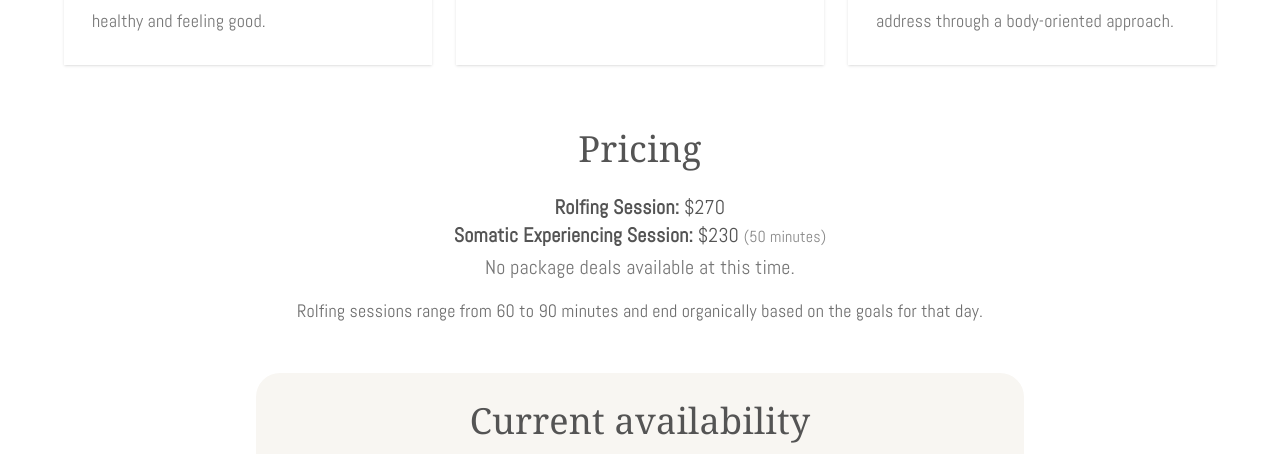
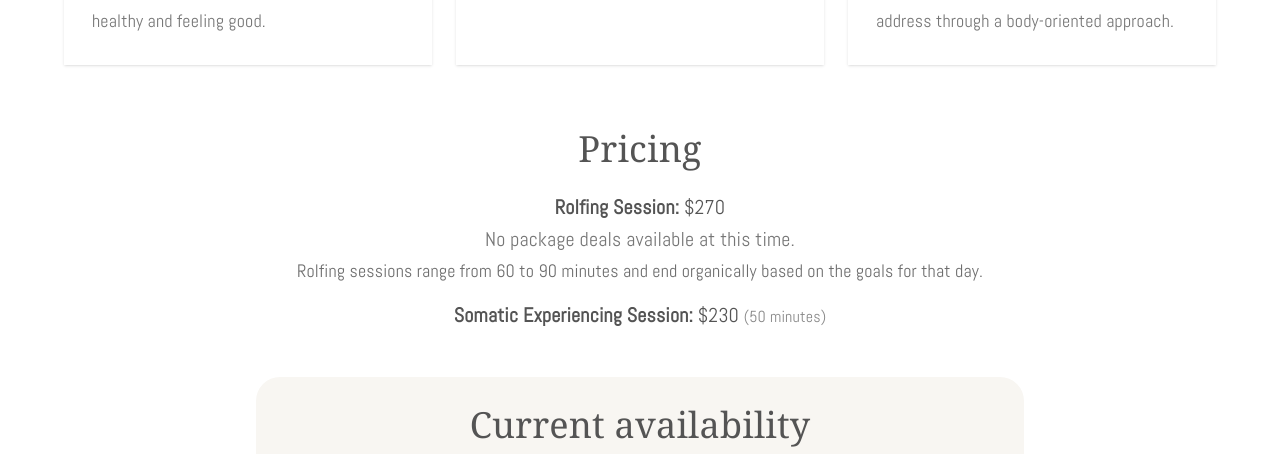
Before and after one commit to rccaputi-cmd/ryansrolfing, an Astro site: page /services in a window 1280 px wide. Shown: the part 665-1119 px from the top of the page. Built offline with nearby package versions, Linux system fonts and the light colour scheme; Astro itself is replaced by a stand-in of ours; a web font is replaced by a local one.

Commit message:
Restructure pricing section layout

```diff
--- a/src/pages/services.astro
+++ b/src/pages/services.astro
@@ -19,11 +19,12 @@ const services = [
     <!-- Pricing -->
     <div class="mx-auto mt-16 max-w-3xl text-center">
       <h2 class="text-4xl">Pricing</h2>
-      <div class="mt-6 text-xl">
+      <div class="mt-6 space-y-1 text-xl">
         <p><strong>Rolfing Session:</strong> $270</p>
-      <p><strong>Somatic Experiencing Session:</strong> $230 <span class="text-base text-[#545454]/70">(50 minutes)</span></p>
         <p class="mt-1 text-[#545454]/80">No package deals available at this time.</p>
-        <p class="mt-4 text-lg text-[#545454]/85">Rolfing sessions range from 60 to 90 minutes and end organically based on the goals for that day.</p>
+        <p class="mt-1 text-lg text-[#545454]/85">Rolfing sessions range from 60 to 90 minutes and end organically based on the goals for that day.</p>
+
+        <p class="mt-4"><strong>Somatic Experiencing Session:</strong> $230 <span class="text-base text-[#545454]/70">(50 minutes)</span></p>
       </div>
     </div>
 
```
